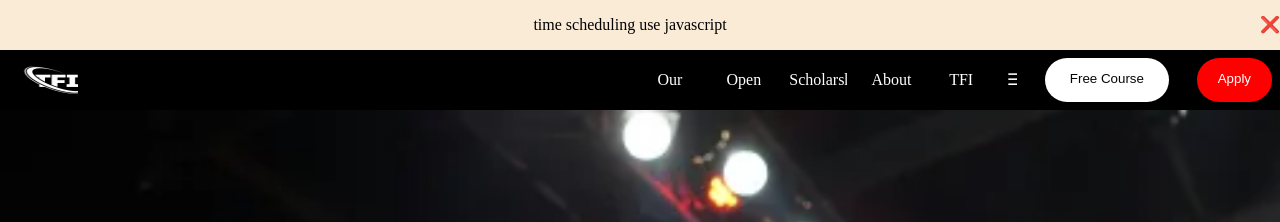
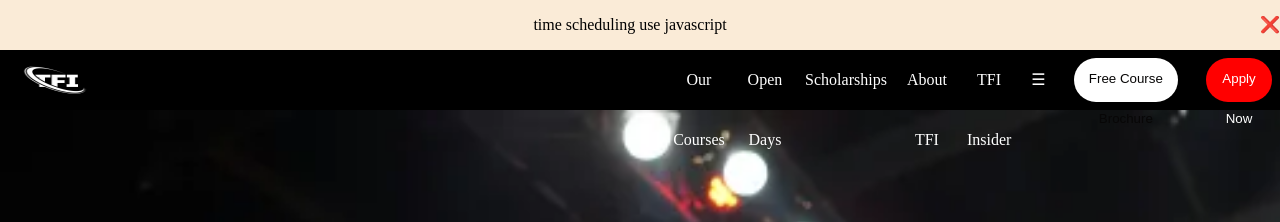
Before and after one commit to jaganpjagannath-svg/TFI-FASHIONS, a plain HTML site: page index.html in a window 1280 px wide. Shown: the top 222 px of the page. Drawn offline with Linux system fonts and the light colour scheme.

Commit message:
Update index.html

```diff
--- a/index.html
+++ b/index.html
@@ -9,7 +9,6 @@
         *{
             background-color: lightgrey;
             margin: 0px;
-            overflow-x: hidden;
 
         }
         .main{
```
